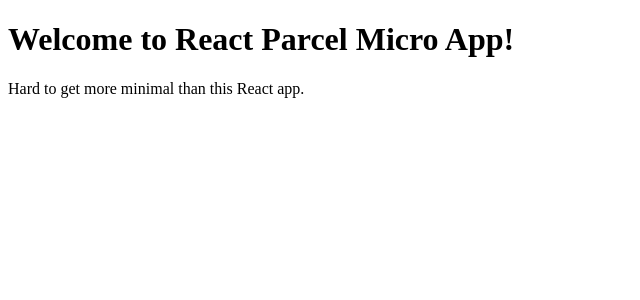
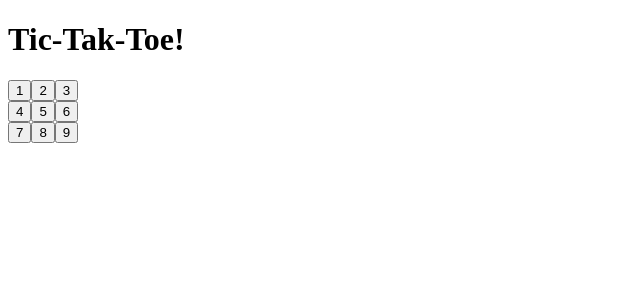
Before and after one commit to Aniket190/tiktactoe, a React (Vite) app: page / in a window 1280 px wide. Shown: the top 300 px of the page, without its empty margins (0-640 px from the left). Built offline with nearby package versions, Linux system fonts and the light colour scheme.

Commit message:
created Board and Square

```diff
--- a/src/App.js
+++ b/src/App.js
@@ -1,8 +1,8 @@
-import React from "react";
-
+import React from "react"
+import Board from './components/Boards'
 export default () => (
-  <>
-    <h1>Welcome to React Parcel Micro App!</h1>
-    <p>Hard to get more minimal than this React app.</p>
-  </>
+  <div>
+    <h1>Tic-Tak-Toe!</h1>
+    <Board/>
+  </div>
 );
--- /dev/null
+++ b/src/components/Boards.js
@@ -0,0 +1,25 @@
+import React from 'react';
+import Square from './Square';
+const Boards = () => {
+  return (
+    <div>
+      <div>
+        <Square value={1}/>
+        <Square value={2}/>
+        <Square value={3}/>
+      </div>
+      <div>
+        <Square value={4}/>
+        <Square value={5}/>
+        <Square value={6}/>
+      </div>
+      <div>
+        <Square value={7}/>
+        <Square value={8}/>
+        <Square value={9}/>
+      </div>
+    </div>
+  );
+};
+
+export default Boards;
--- /dev/null
+++ b/src/components/Square.js
@@ -0,0 +1,11 @@
+import React from 'react';
+
+const Square = (prop) => {
+    return (
+        <button type="button">
+            {prop.value}
+        </button>
+    )
+}
+
+export default Square
```
